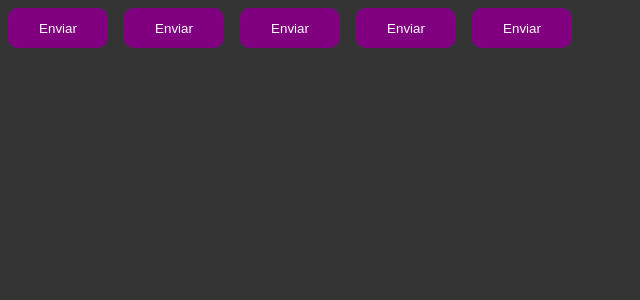
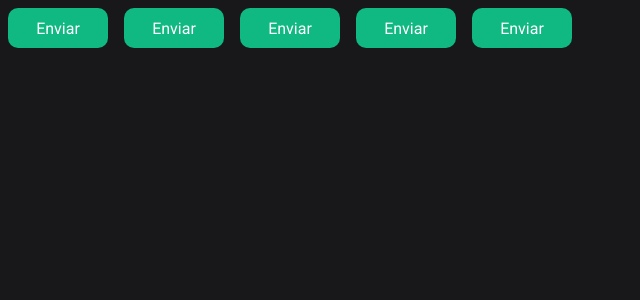
Before and after one commit to GabrielS0ares/timer-pomodoro, a React (Vite) app: page / in a window 1280 px wide. Shown: the top 300 px of the page, without its empty margins (0-640 px from the left). Built offline with nearby package versions, Linux system fonts and the light colour scheme.

Commit message:
Feat: configuracao tema e fonts

```diff
--- a/index.html
+++ b/index.html
@@ -1,8 +1,16 @@
-<!doctype html>
+<!DOCTYPE html>
 <html lang="en">
   <head>
     <meta charset="UTF-8" />
     <meta name="viewport" content="width=device-width, initial-scale=1.0" />
+
+    <link rel="preconnect" href="https://fonts.googleapis.com" />
+    <link rel="preconnect" href="https://fonts.gstatic.com" crossorigin />
+    <link
+      href="https://fonts.googleapis.com/css2?family=Roboto+Mono:ital,wght@0,700;1,700&family=Roboto:wght@400;700&display=swap"
+      rel="stylesheet"
+    />
+
     <title>Pomodoro</title>
   </head>
   <body>
--- a/src/components/Button.styles.ts
+++ b/src/components/Button.styles.ts
@@ -20,7 +20,7 @@ export const ButtonContainer = styled.button<ButtonContainerProps>`
     border: 0;
     margin: 8px;
 
-    background-color: ${props => props.theme.primary};
+    background-color: ${props => props.theme["emerald-500"]};
     color: ${props => props.theme.white};
 
     /* ${props => {
--- a/src/styles/global.ts
+++ b/src/styles/global.ts
@@ -7,8 +7,20 @@ export const GlobalStyle = createGlobalStyle`
         box-sizing: border-box;
     }
 
+    :focus {
+        outline: 0;
+        box-shadow: 0 0 0 2px ${(props) => props.theme["emerald-500"]};
+
+    }
+
     body {
-        background: #333;
-        color: #fff
+        background: ${(props) => props.theme["zinc-900"]};
+        color: ${(props) => props.theme["zinc-300"]};
     }
-`
+
+    body, input, textarea, button {
+        font-family: 'Roboto', sans-serif;
+        font-weight: 400;
+        font-size: 1rem;
+    }
+`;
--- a/src/styles/themes/default.ts
+++ b/src/styles/themes/default.ts
@@ -1,5 +1,22 @@
 export const defaultTheme = {
-    primary: "purple",
-    secondary: "orange",
-    white: "#fff"
+    white: '#fff',
+
+    'zinc-100' : '#f4f4f5',
+    'zinc-200' : '#e4e4e7',
+    'zinc-300' : '#d4d4d8',
+    'zinc-400' : '#a1a1aa',
+    'zinc-500' : '#71717a',
+    'zinc-600' : '#52525b',
+    'zinc-700' : '#3f3f46',
+    'zinc-800' : '#27272a',
+    'zinc-900' : '#18181b',
+
+    'emerald-300' : '#6ee7b7',
+    'emerald-500' : '#10b981',
+    'emerald-700' : '#047857',
+
+    'rose-500,' : '#f43f5e',
+    'rose-700' : '#be123c',
+
+    'amber' : '#f59e0b'
 }
```
